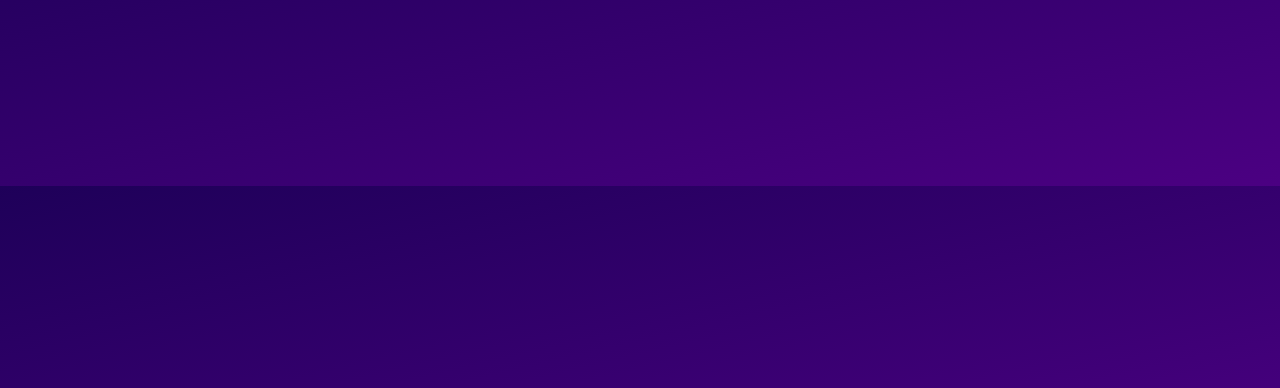
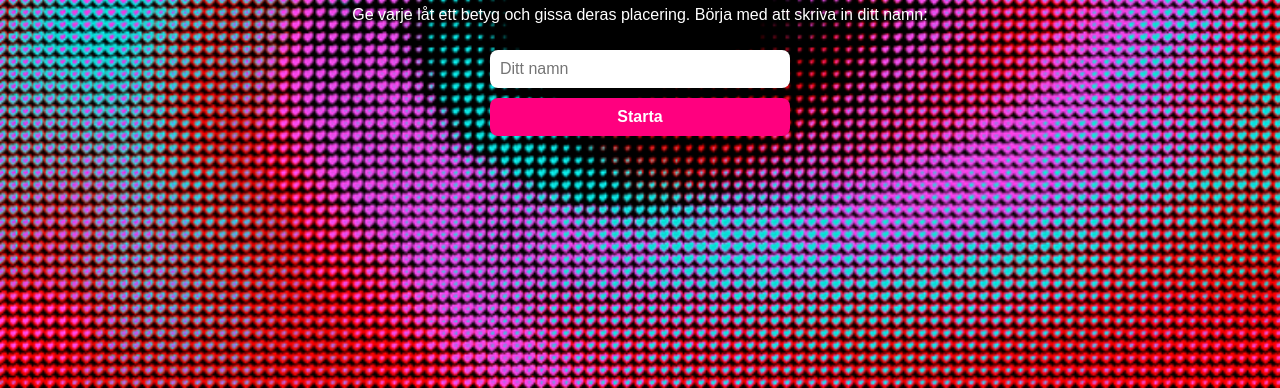
Before and after one commit to oliaf123/ESC, a plain HTML site: page index.html in a window 1280 px wide. Shown: the part 412-800 px from the top of the page. Drawn offline with Linux system fonts and the light colour scheme.

Commit message:
Update style.css

```diff
--- a/style.css
+++ b/style.css
@@ -1,48 +1,60 @@
+* {
+    box-sizing: border-box;
+}
+
 body {
     font-family: Arial, sans-serif;
     background-image: url('ESC_Main_Visual.png');
     background-size: cover;
-    background-position: center;
+    background-position: center center;
     background-repeat: no-repeat;
     background-attachment: fixed;
     color: white;
+    margin: 0;
+    min-height: 100vh;
     padding: 20px;
     text-align: center;
+    display: flex;
+    justify-content: center;
+    align-items: center;
 }
 
+#app {
+    background-color: rgba(0, 0, 0, 0.6); /* halvt genomskinlig bakgrund för läsbarhet */
+    padding: 20px;
+    border-radius: 12px;
+    width: 100%;
+    max-width: 500px;
+    box-shadow: 0 0 20px rgba(0,0,0,0.3);
+}
 
-input {
-    padding: 8px;
-    margin: 10px;
+input, button {
+    padding: 10px;
     font-size: 16px;
+    margin-top: 10px;
+    width: 100%;
+    max-width: 300px;
+    border-radius: 8px;
+    border: none;
 }
 
 button {
-    padding: 10px 20px;
-    font-size: 16px;
+    background-color: #ff007f;
+    color: white;
+    font-weight: bold;
     cursor: pointer;
+}
+
+button:hover {
+    background-color: #e60073;
+}
+
+.logo {
+    width: 80%;
+    max-width: 200px;
+    margin-bottom: 20px;
 }
 
 .hidden {
     display: none;
 }
-
-#app {
-    max-width: 600px;
-    margin: auto;
-    background: white;
-    padding: 20px;
-    border-radius: 8px;
-}
-body {
-    font-family: Arial, sans-serif;
-    background: linear-gradient(to bottom right, #1e0059, #4b0082);
-    color: white;
-    padding: 20px;
-    text-align: center;
-}
-
-.logo {
-    width: 150px;
-    margin-bottom: 20px;
-}
```
